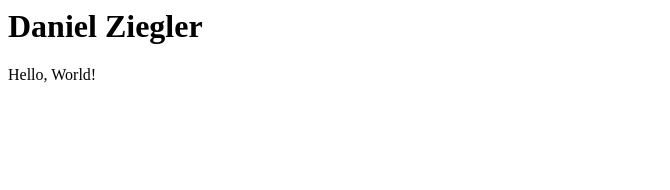
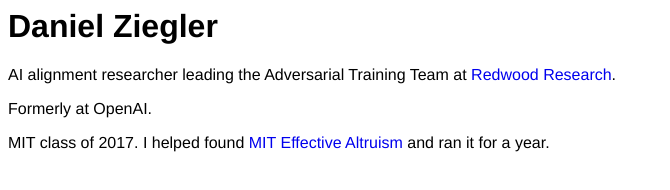
Before and after one commit to daniel-ziegler/daniel-ziegler.github.io, a plain HTML site: page index.html in a window 1280 px wide. Shown: the whole page, without its empty margins (0-670 px from the left). Drawn offline with Linux system fonts and the light colour scheme.

Commit message:
a few more words

```diff
--- a/index.html
+++ b/index.html
@@ -1,8 +1,31 @@
 <html>
-	<head>
-	</head>
-	<body>
-		<h1>Daniel Ziegler</h1>
-		<p>Hello, World!</p>
-	</body>
+  <head>
+    <title>Daniel Ziegler</title>
+    <style>
+      body {
+        font-family: Helvetica, Arial, sans-serif;
+      }
+      a {
+        text-decoration: none;
+      }
+	  #container{
+		  max-width: 800px;
+	  }
+    </style>
+  </head>
+  <body>
+    <div id="container">
+      <h1>Daniel Ziegler</h1>
+      <p>
+        AI alignment researcher leading the Adversarial Training Team at
+        <a href="https://www.redwoodresearch.org/">Redwood Research</a>.
+      </p>
+      <p>Formerly at OpenAI.</p>
+      <p>
+        MIT class of 2017. I helped found
+        <a href="https://ea.mit.edu/">MIT Effective Altruism</a> and ran it for
+        a year.
+      </p>
+    </div>
+  </body>
 </html>
```
